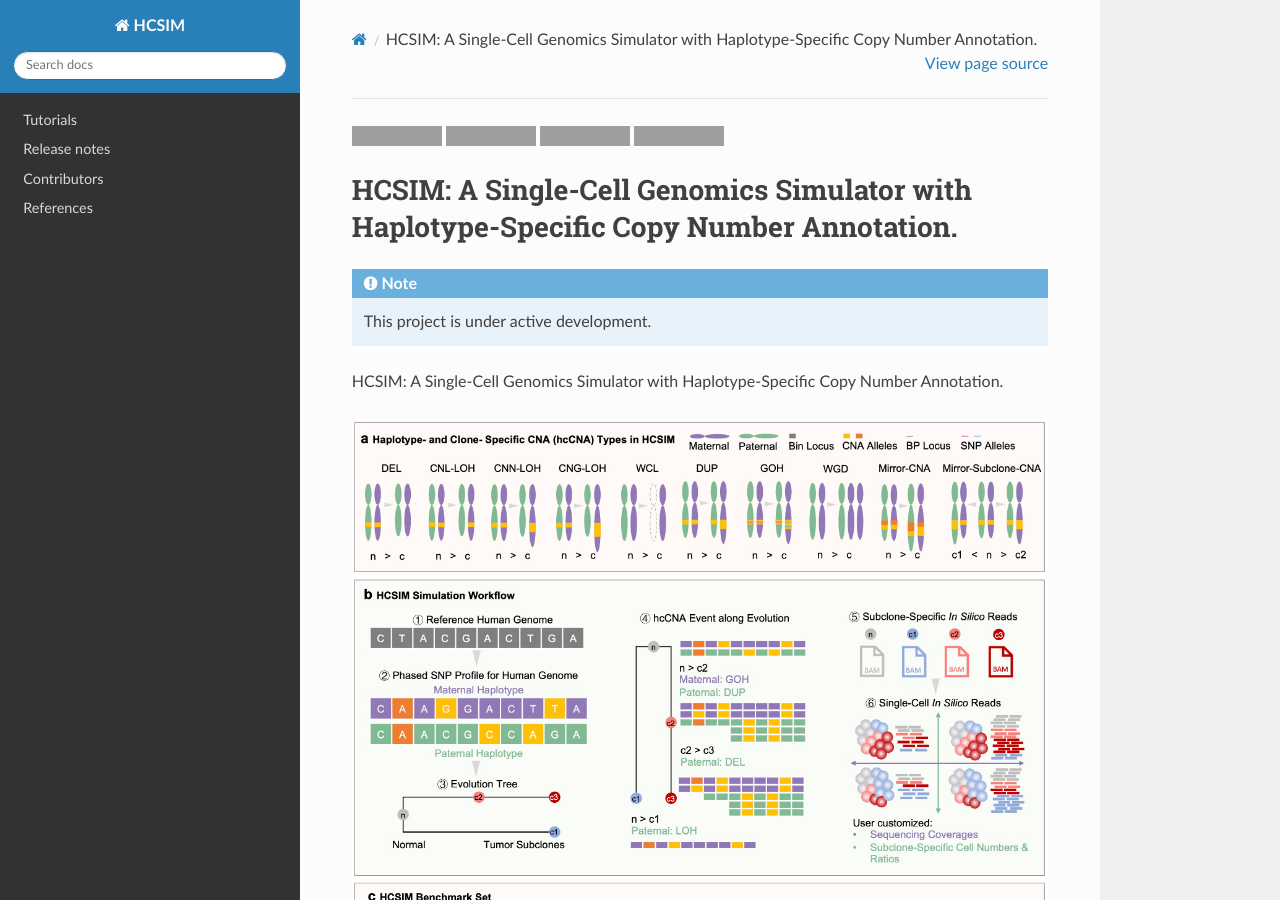
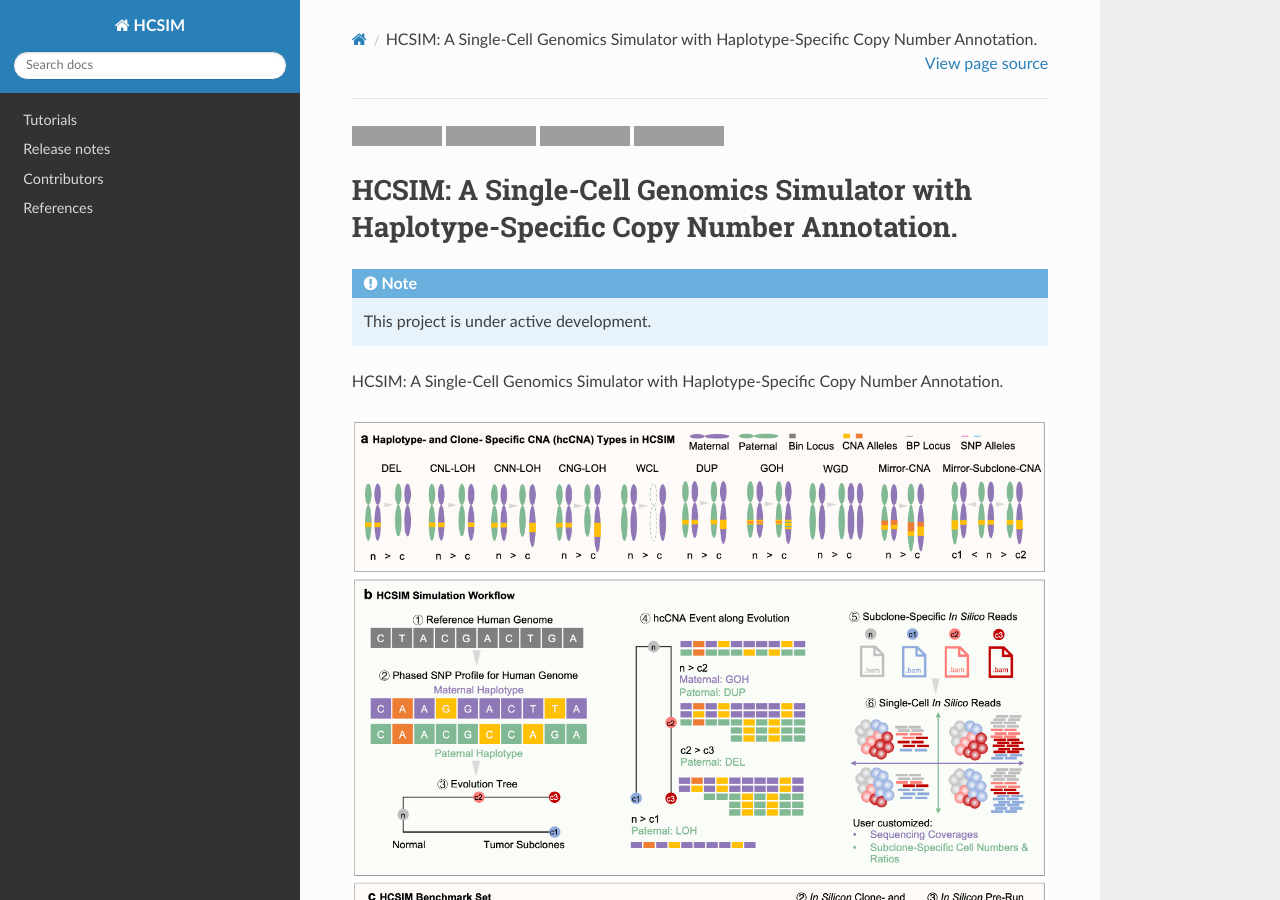
Before and after one commit to xikanfeng2/HCSIM, a Sphinx documentation site: the page built from docs/index.md, in a window 1280 px wide and 900 px high. Built offline with Sphinx 7.4.7 and the Read the Docs theme 3.1.0, drawn with Linux system fonts in a browser that asks for light colours; grey boxes are pictures that could not be loaded.

Commit message:
update workflow figure

```diff
--- a/docs/index.md
+++ b/docs/index.md
@@ -11,7 +11,7 @@
 
 HCSIM: A Single-Cell Genomics Simulator with Haplotype-Specific Copy Number Annotation.
 
-![HCSIM Workflow](images/hcsim-workflow.jpg)
+![HCSIM Workflow](images/HCSIM_Figure1.png)
 
 * Discuss development on [Github].
 * Get started by browsing {doc}`tutorials <tutorials>`.
```
Also changed, not shown: README.md (+1 -1 lines), docs/images/HCSIM_Figure1.png (added), docs/images/hcsim-workflow.jpg (deleted).
